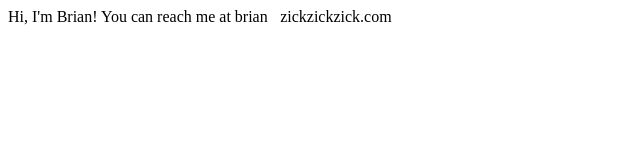
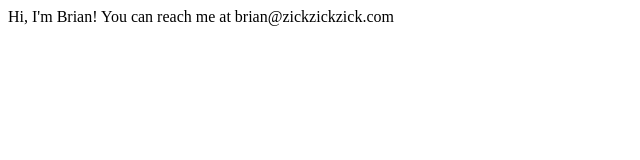
Before and after one commit to giles148/giles148.github.io, a plain HTML site: page index.html in a window 1280 px wide. Shown: the full height of the page, 0-640 px from the left. Drawn offline with Linux system fonts and the light colour scheme.

Commit message:
Update index.html

```diff
--- a/index.html
+++ b/index.html
@@ -1,5 +1,5 @@
 <!doctype html>
 <html>
   <head><title>Hi!</title></head>
-  <body>Hi, I'm Brian! You can reach me at brian&#4;zickzickzick.com</body>
+  <body>Hi, I'm Brian! You can reach me at brian@zickzickzick.com</body>
 </html>
```
